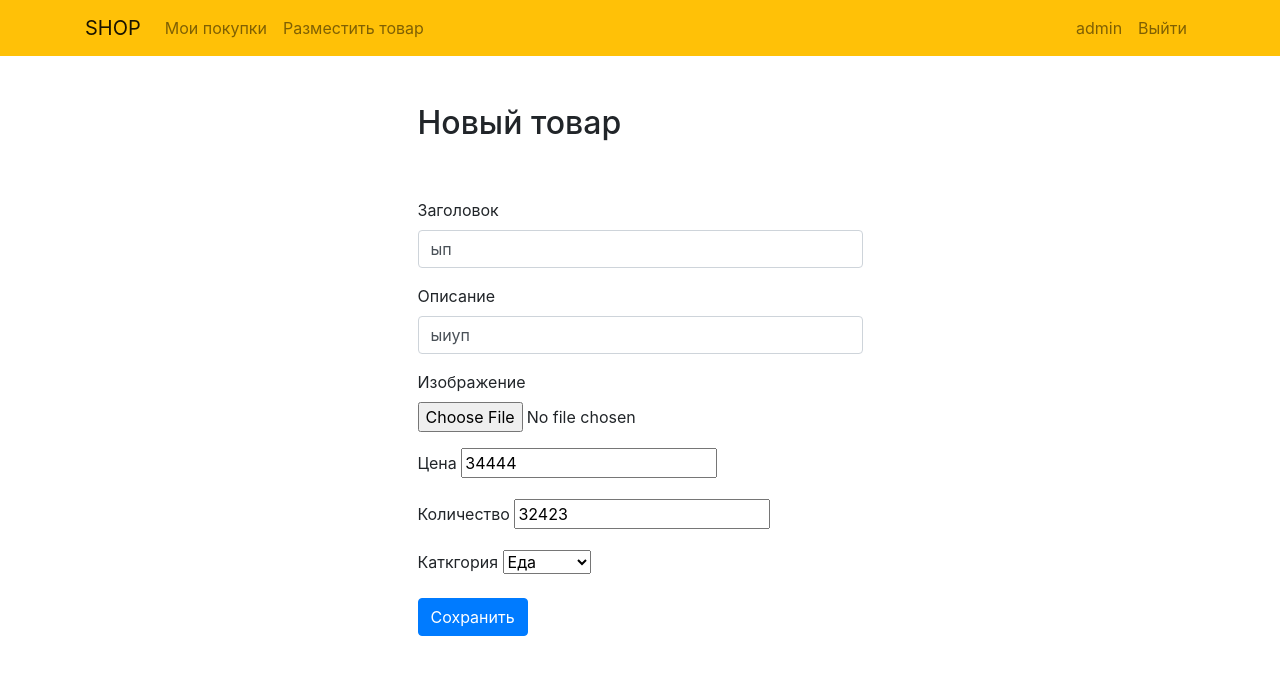
After one commit to HogRider19/django4-Online-Store, a Django app: a page that uses app/shop/templates/shop/base.html in a window 1280 px wide. The commit adds this page. Shown: the top 675 px of the page. Run offline with Django 4.2, Linux system fonts and the light colour scheme; a user stored in the database is signed in; data comes from the database, SQL or seed files in the repository; both versions use the stored data as it was after the commit; some libraries are stand-ins or nearby versions.

Commit message:
Completed drop/change products!

```diff
--- a/app/app/urls.py
+++ b/app/app/urls.py
@@ -21,9 +21,12 @@ from django.conf import settings
 
 urlpatterns = [
     path('admin/', admin.site.urls),
-    path('', views.home, name = 'home'),
-    path('userorders<int:user_id>', views.userorders, name = 'userorders'),
-    path('create/', views.createproduct, name = 'createproduct'),
+    path('', views.home, name='home'),
+    path('userorders<int:user_id>', views.userorders, name='userorders'),
+    path('create/', views.createproduct, name='createproduct'),
+    path('viewproduct<int:product_id>/', views.viewproduct, name='viewproduct'),
+    path('dropproduct<int:product_id>/', views.dropproduct, name='dropproduct'),
+    path('changeproduct<int:product_id>/', views.changeproduct, name='changeproduct'),
 
     path('signup/', views.signupuser, name = 'signup'),
     path('logout', views.logoutuser, name = 'logout'),
--- a/app/shop/models.py
+++ b/app/shop/models.py
@@ -1,3 +1,4 @@
+from email.policy import default
 from django.db import models
 from django.conf import settings
 from django.contrib.auth.models import User
--- a/app/shop/templates/shop/base.html
+++ b/app/shop/templates/shop/base.html
@@ -30,7 +30,7 @@
                 <ul class="navbar-nav mr-auto">
 
                     <li class="nav-item">
-                        <a class="nav-link" href="">Мои заказы</a>
+                        <a class="nav-link" href="">Мои покупки</a>
                     </li>
                     <li class="nav-item">
                         <a class="nav-link" href="{% url 'createproduct' %}">Разместить товар</a>
--- /dev/null
+++ b/app/shop/templates/shop/changeproduct.html
@@ -0,0 +1,58 @@
+{% extends 'shop/base.html' %}
+
+{% block content %}
+<div class="row justify-content-center mt-5">
+    <div class="col-md-5">
+        <h2>Новый товар</h2>
+    </div>
+</div>
+<div class="row justify-content-center mt-5">
+    <div class="col-md-5">
+        {% if error %}
+        <div class="alert alert-danger" role="alert">
+            {{ error }}
+        </div>
+        {% endif %}
+        <form method="POST">
+            {% csrf_token %}
+            <div class="form-group">
+                <label for="name">Заголовок</label>
+                <input type="text" name="name" class="form-control" value="{{info.name}}" id="name" required >
+            </div>
+            <div class="form-group">
+                <label for="description">Описание</label>
+                <input name="description" class="form-control" id="description" value="{{info.description}}" ></input>
+            </div>
+            <div class="form-group">
+                <label for="image">Изображение</label>
+                {% if info.image %}
+                <p><input type="file" id="image" name="image" value="{{info.image}}">
+                {% else %}
+                <p><input type="file" id="image" name="image">
+                {% endif %}
+            </div>
+            <div class="form-group">
+                <label for="price">Цена</label>
+                <input type="number" id="price" name="price" value="{{info.price}}">
+            </div>
+            <div class="form-group">
+                <label for="count_sell">Количество</label>
+                <input type="number" id="count_sell" name="count_sell" value="{{info.count_sell}}">
+            </div>
+            <div class="form-group">
+                <label for="category">Каткгория</label>
+                <select name="category">
+                    {% for categ in category %}
+                    {% if categ.id == info.category.id %}
+                        <option value="{{categ.id}}" selected="selected">{{categ.name}}</option>
+                    {% else %}
+                    <option value="{{categ.id}}">{{categ.name}}</option>
+                    {% endif %}
+                    {% endfor %}
+                </select>
+            </div>
+            <button type="submit" class="btn btn-primary">Сохранить</button>
+        </form>
+    </div>
+</div>
+{% endblock %}
--- a/app/shop/views.py
+++ b/app/shop/views.py
@@ -1,5 +1,5 @@
 from itertools import product
-from django.shortcuts import render, redirect
+from django.shortcuts import get_object_or_404, render, redirect, get_list_or_404
 from django.contrib.auth.forms import UserCreationForm, AuthenticationForm
 from django.contrib.auth.decorators import login_required
 from django.contrib.auth.models import User
@@ -24,26 +24,69 @@ def userorders(request, user_id):
     pass
 
 
+def viewproduct(request, product_id):
+    product = Product.objects.get(pk = product_id)
+    product_user_id = product.user.id
+    is_change = True if request.user.id == product_user_id else False
+    return render(request, 'shop/viewproduct.html', {'product': product, 'is_change':is_change})
+
+
+def changeproduct(request, product_id):
+    product = get_object_or_404(Product, pk = product_id, user = request.user)
+    if request.method == 'GET':
+        category = Category.objects.all()
+        info = {
+            'name':product.name,
+            'description':product.description,
+            'count_sell':product.count_sell,
+            'image':product.image,
+            'price':int(product.price),
+            'category':product.category
+        }
+        return render(request, 'shop/changeproduct.html', {'info':info, 'category':category})
+    else:
+        try:
+            rg = request.POST
+            product.name = rg['name']
+            product.description = rg['description']
+            if rg['image'] != '':
+                print(rg['image'])
+                product.image = rg['image']
+            product.price = rg['price']
+            product.count_sell = rg['count_sell']
+            product.category = Category.objects.get(pk = rg['category'])
+            product.user = request.user
+            product.save()
+            return redirect('home')
+        except ValueError:
+            return render(request, 'shop/changeproduct.html', {'form':ProductForm(), 'error':'Некорректные данные'})
+
+def dropproduct(request, product_id):
+    product = get_object_or_404(Product, pk = product_id, user = request.user)
+    product.delete()
+    return redirect('home')
+
+
 @login_required
 def createproduct(request):
     if request.method == 'GET':
         category = Category.objects.all()
         return render(request, 'shop/createproduct.html', {'form':ProductForm(), 'category':category})
     else:
-        #try:
-        rg = request.POST
-        newProduct = Product()
-        newProduct.name = rg['name']
-        newProduct.description = rg['description']
-        newProduct.image = rg['image']
-        newProduct.price = rg['price']
-        newProduct.count_sell = rg['count_sell']
-        newProduct.category = Category.objects.get(pk = rg['category'])
-        newProduct.user = request.user
-        newProduct.save()
-        return redirect('home')
-        #except ValueError:
-        #    return render(request, 'shop/createproduct.html', {'form':ProductForm(), 'error':'Некорректные данные'})
+        try:
+            rg = request.POST
+            newProduct = Product()
+            newProduct.name = rg['name']
+            newProduct.description = rg['description']
+            newProduct.image = rg['image']
+            newProduct.price = rg['price']
+            newProduct.count_sell = rg['count_sell']
+            newProduct.category = Category.objects.get(pk = rg['category'])
+            newProduct.user = request.user
+            newProduct.save()
+            return redirect('home')
+        except ValueError:
+            return render(request, 'shop/createproduct.html', {'form':ProductForm(), 'error':'Некорректные данные'})
 
 
 def signupuser(request):
```
Also changed, not shown: app/shop/templates/shop/home.html (+7 -5 lines), app/shop/templates/shop/viewproduct.html (added, +30 -0 lines), app/db.sqlite3, app/melia/noPhoto.jpg (added), app/shop/migrations/0006_alter_product_image.py (added), app/shop/migrations/0007_alter_product_image.py (added), app/shop/migrations/0008_alter_product_image.py (added), app/shop/static/shop/noPhoto.png (added).
